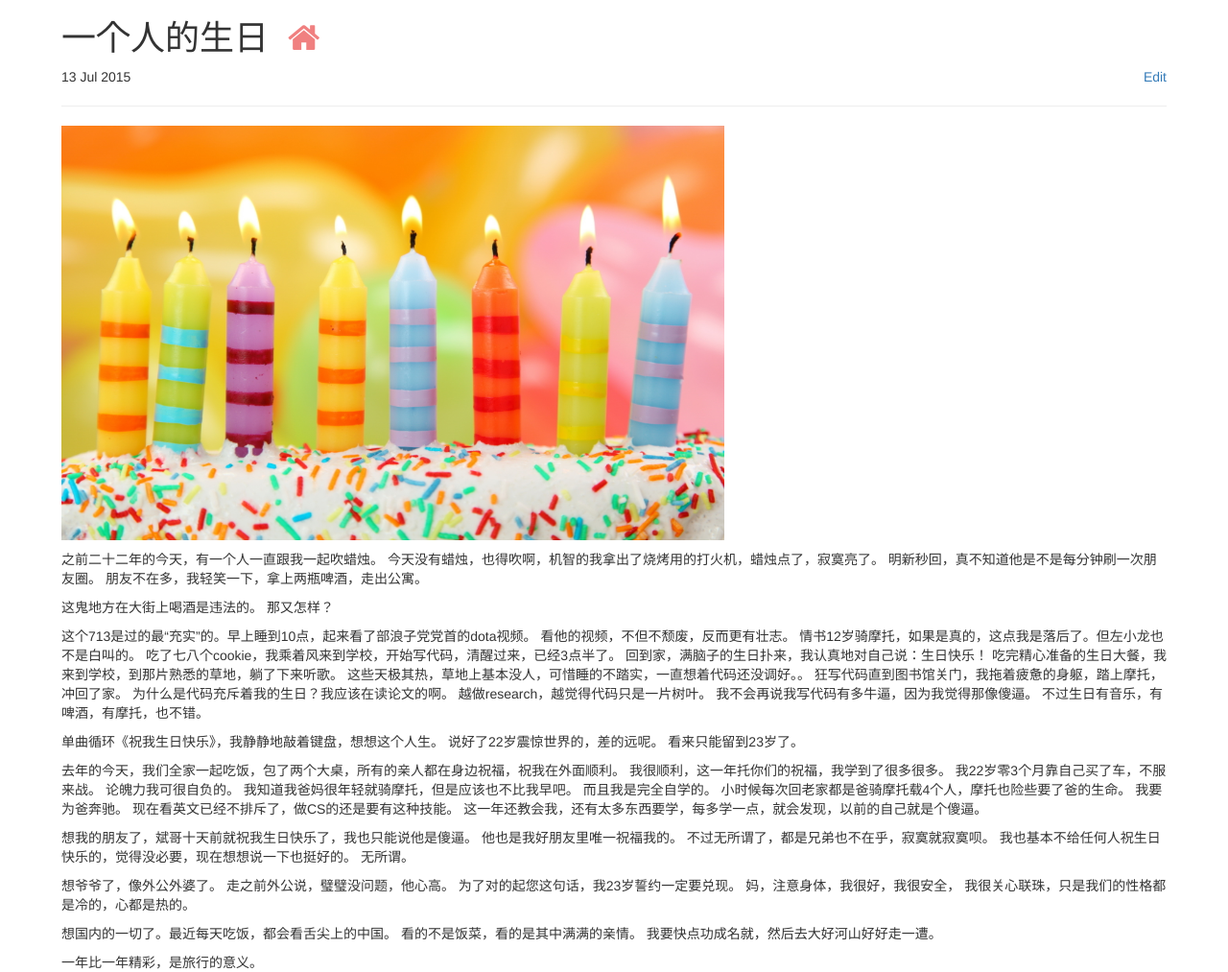
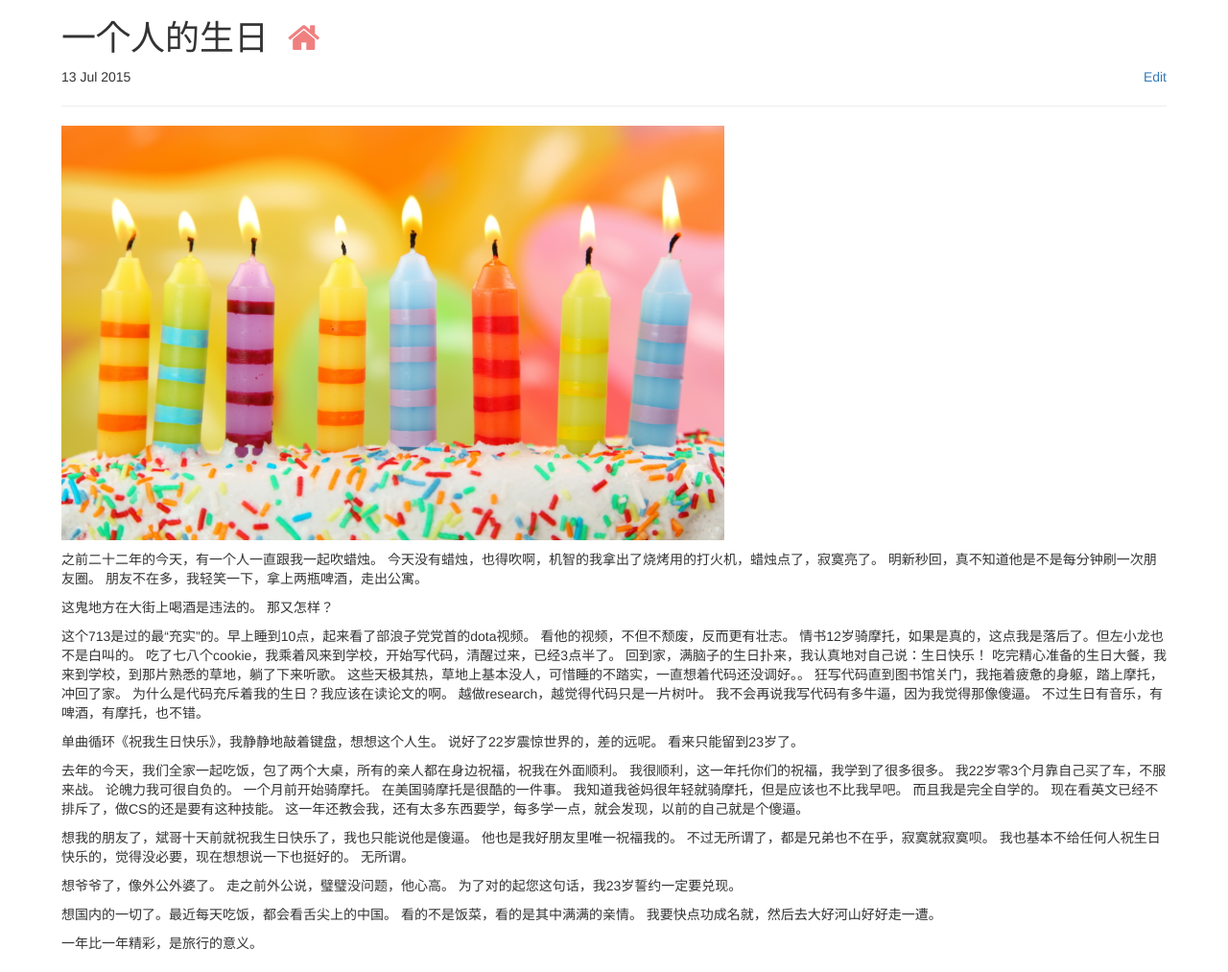
Before and after one commit to lihebi/blog, a Jekyll site: the page built from _posts/2015-07-13-一个人的生日.md, in a window 1280 px wide. Shown: the whole page at 96% size. Built offline with Jekyll 4.4.1, drawn with Linux system fonts in a browser that asks for light colours; nearby versions of some CDN libraries; Markdown is read by kramdown in place of the engine named in the settings; comment, search, counter and statistics services are not loaded; a style sheet for code colours, icons or effects is not loaded.

Commit message:
Be more confortable

```diff
--- a/_posts/2015-07-13-一个人的生日.md
+++ b/_posts/2015-07-13-一个人的生日.md
@@ -35,10 +35,10 @@ time: 22:30:32
 我很顺利，这一年托你们的祝福，我学到了很多很多。
 我22岁零3个月靠自己买了车，不服来战。
 论魄力我可很自负的。
+一个月前开始骑摩托。
+在美国骑摩托是很酷的一件事。
 我知道我爸妈很年轻就骑摩托，但是应该也不比我早吧。
 而且我是完全自学的。
-小时候每次回老家都是爸骑摩托载4个人，摩托也险些要了爸的生命。
-我要为爸奔驰。
 现在看英文已经不排斥了，做CS的还是要有这种技能。
 这一年还教会我，还有太多东西要学，每多学一点，就会发现，以前的自己就是个傻逼。
 
@@ -51,8 +51,6 @@ time: 22:30:32
 想爷爷了，像外公外婆了。
 走之前外公说，璧璧没问题，他心高。
 为了对的起您这句话，我23岁誓约一定要兑现。
-妈，注意身体，我很好，我很安全，
-我很关心联珠，只是我们的性格都是冷的，心都是热的。
 
 想国内的一切了。最近每天吃饭，都会看舌尖上的中国。
 看的不是饭菜，看的是其中满满的亲情。
```
